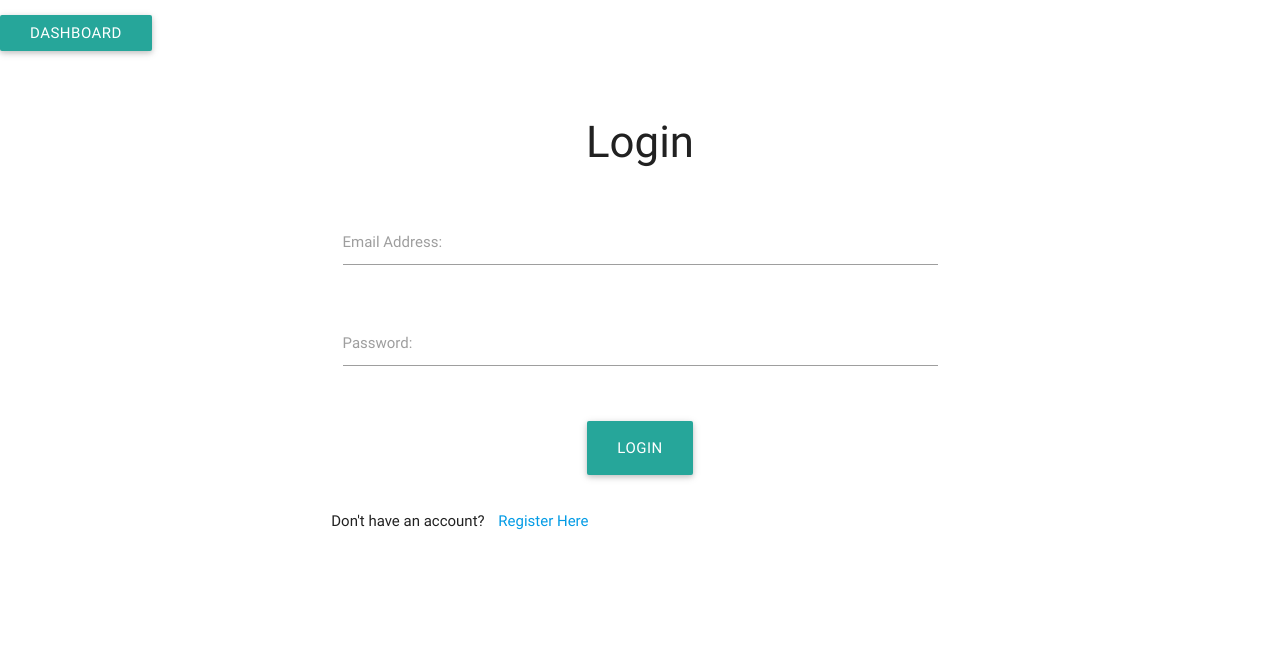
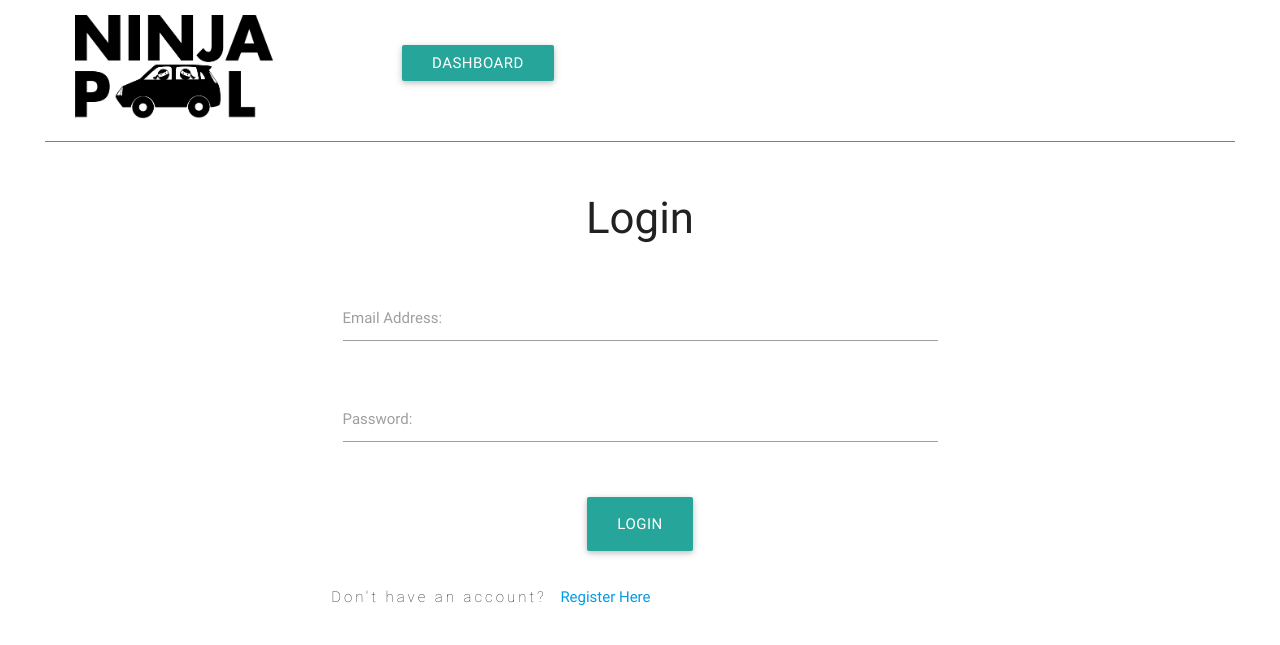
Before and after one commit to christiankwon/ninjapool, a Django app: page / in a window 1280 px wide. Shown: the top 645 px of the page. Run offline with Django 3.2, Linux system fonts and the light colour scheme; parts of the project's set-up code (start-up, migrations or seed data) failed here and were passed over.

Commit message:
Some basic styling

```diff
--- a/apps/carpool/templates/carpool/dashboard.html
+++ b/apps/carpool/templates/carpool/dashboard.html
@@ -41,7 +41,7 @@
                         <td></td>
                         <td></td>
                         <td></td>
-                        <td class="right-align">Leave by:</td>
+                        <td>Leave by:</td>
                         <td>6:00 AM</td>
                     </tr>
                     <tr id="dojo_stop">
@@ -57,7 +57,7 @@
     </div>
 
     <div class="section">
-        <div class="container">
+        <div class="container carpool_chat">
             <h2>Carpool Chat</h2>
 
             <div id="chats">
@@ -85,7 +85,7 @@
     {% if car %}
         <div class="section">
             <div class="container">
-                <h4>My Cars</h4>
+                <h2>My Car</h2>
 
                 {% for c in car %}
                 <div class="car">
--- a/project_static/css/main.css
+++ b/project_static/css/main.css
@@ -1,5 +1,78 @@
 header .name {
     display: inline-block;
-    margin-right: 10px;
-    margin-top: 5px;
+    margin-right: 2rem;
+    margin-top: .15rem;
+    font-size: 1.25rem;
+    font-weight: 200;
+    text-transform: uppercase;
+    letter-spacing: .15rem
+    padding: 0;
 }
+
+header img{
+	width: 200px;
+	display: block;
+	margin-left: 2rem;
+	margin-bottom: 1rem;
+}
+
+header.section{
+    margin-left: 3rem;
+    margin-right: 3rem;
+    padding-bottom: .5rem;
+    border-bottom: 1px solid grey;
+}
+
+.header-links{
+	width:70%;
+	display: inline-block;
+	margin-top: 2rem;
+	float:right;
+}
+
+header.section a {
+    margin-right: 2rem;
+    display: inline-block;
+    vertical-align: top;
+}
+
+h2{
+	font-size: 2rem;
+	text-transform: uppercase;
+	font-weight: 800;
+	letter-spacing: .4rem;
+}
+
+h5{
+	font-size: 1.15rem;
+	padding-top: .5rem;
+	font-weight: 200;
+}
+
+td{
+	font-weight: 200;
+	padding: 1.25rem;
+	text-align: center;
+}
+
+th{
+	padding: 1.25rem;
+    text-align: center;
+    font-weight: 400;
+    text-transform: uppercase;
+    letter-spacing: .25rem;
+}
+
+.carpool_chat{
+	border: 1px solid black;
+	padding: 30px;
+}
+
+.carpool_chat h2{
+	margin-top:0;
+}
+
+p{
+	font-weight: 200;
+	letter-spacing: .2rem;
+}
--- a/project_template/base.html
+++ b/project_template/base.html
@@ -18,6 +18,8 @@
 <body>
     {% block header %}
         <header class="section">
+            <a href="{% url 'carpool:index' %}"><img src="{% static 'img/logo.png' %}" alt=""></a>
+            <div class="header-links">
                 <a href="{% url 'carpool:index' %}" class="btn">Dashboard</a>
 
                 {% if request.session.user_id %}
@@ -25,6 +27,7 @@
                     <a href="{% url 'account:logout' %}" class="right btn">log out</a>
                     <h5 class="right name">Hello, {{request.session.user_name}}</h5>
                 {% endif %}
+            </div>
         </header>
     {% endblock %}
 
```
Also changed, not shown: project_static/img/logo.png (added). Lines whose indentation alone changed are shown as unchanged.
